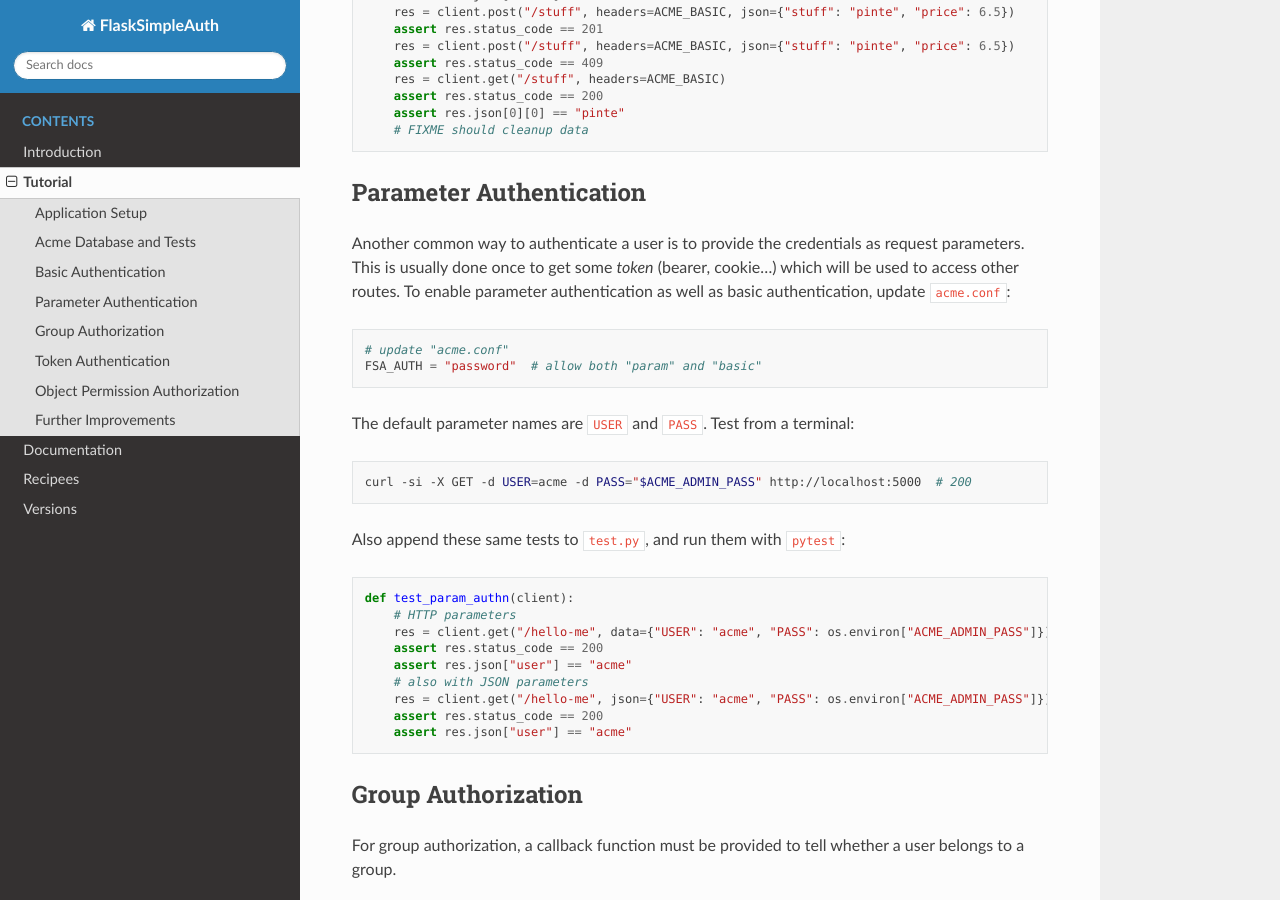
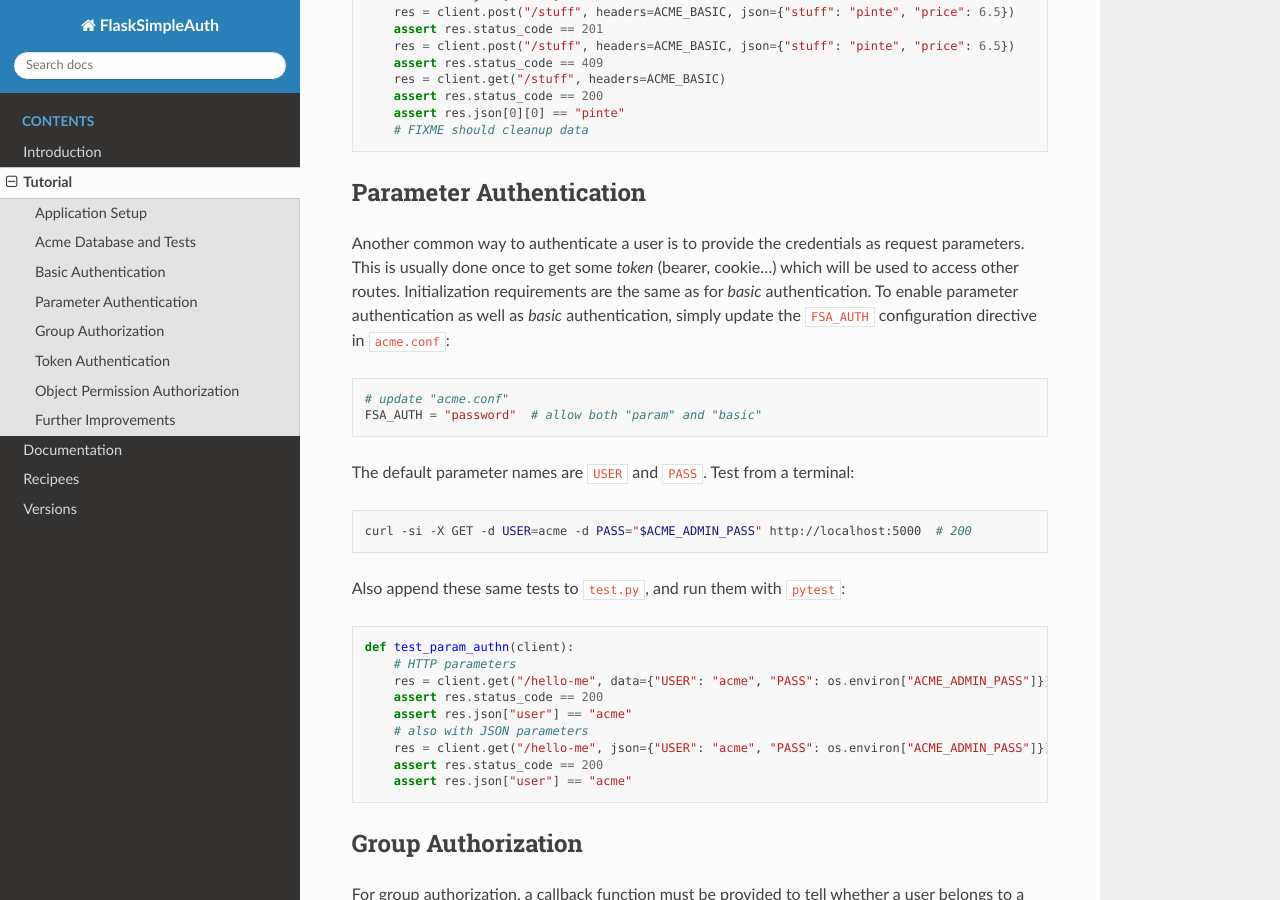
Before and after one commit to zx80/flask-simple-auth, a Sphinx documentation site: the page built from docs/TUTORIAL.md, in a window 1280 px wide and 900 px high, scrolled down 6166 px. Built offline with Sphinx 7.4.7 and the Read the Docs theme 2.0.0, drawn with Linux system fonts in a browser that asks for light colours; pages that are not in the unit, such as notebooks, are missing from menus.

Commit message:
more explicit explanation

````diff
--- a/docs/TUTORIAL.md
+++ b/docs/TUTORIAL.md
@@ -350,8 +350,9 @@ Another common way to authenticate a user is to provide the credentials as
 request parameters.
 This is usually done once to get some *token* (bearer, cookie…) which will be
 used to access other routes.
-To enable parameter authentication as well as basic authentication, update
-`acme.conf`:
+Initialization requirements are the same as for *basic* authentication.
+To enable parameter authentication as well as *basic* authentication, simply
+update the `FSA_AUTH` configuration directive in `acme.conf`:
 
 ```python
 # update "acme.conf"
@@ -583,8 +584,9 @@ curl -si -X POST -u "acme:$ACME_ADMIN_PASS" \
 ```
 
 By default, any group name is accepted with `authorize`, and may fail at run
-time. Available groups can be explicitely declare with `FSA_AUTHZ_GROUPS` so that
-a configuration error is raised instead:
+time.
+Available groups can be explicitely declare with `FSA_AUTHZ_GROUPS` so that a
+configuration error is raised instead:
 
 ```python
 # append to "acme.conf"
````
